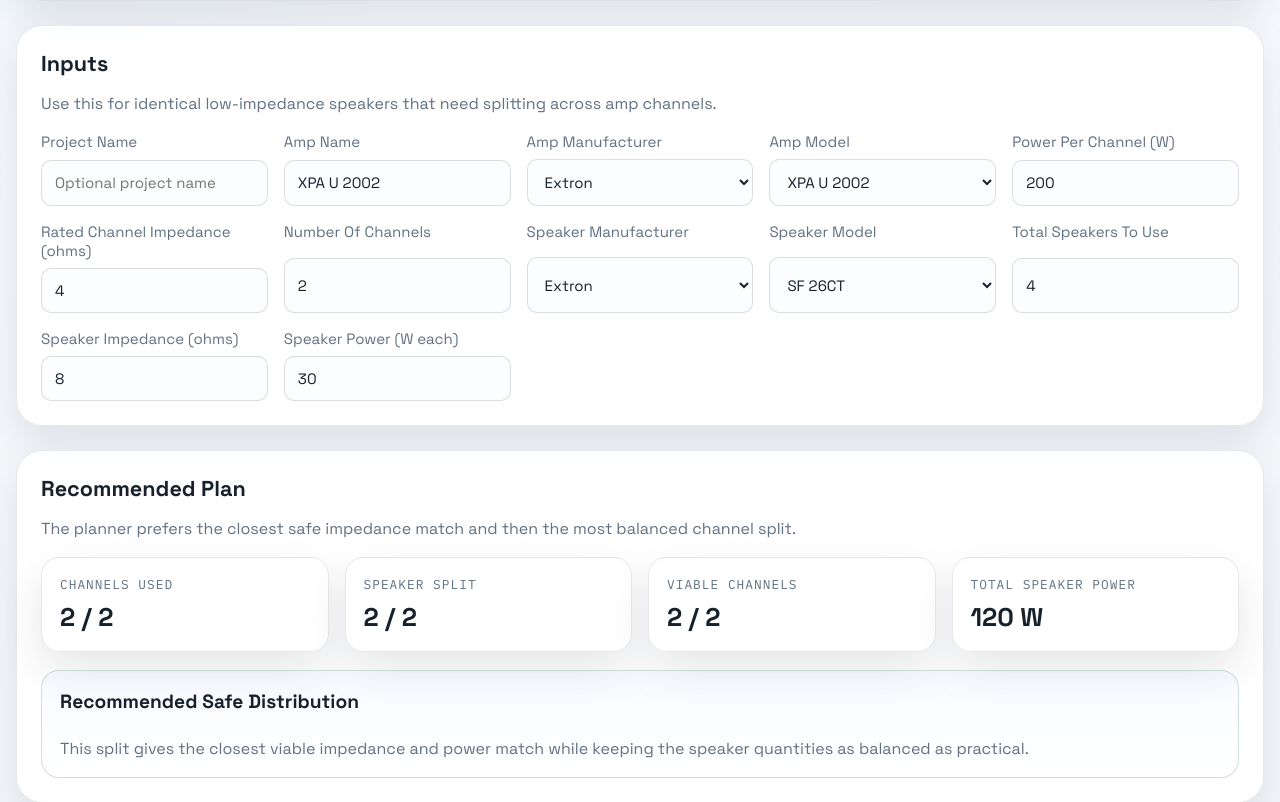
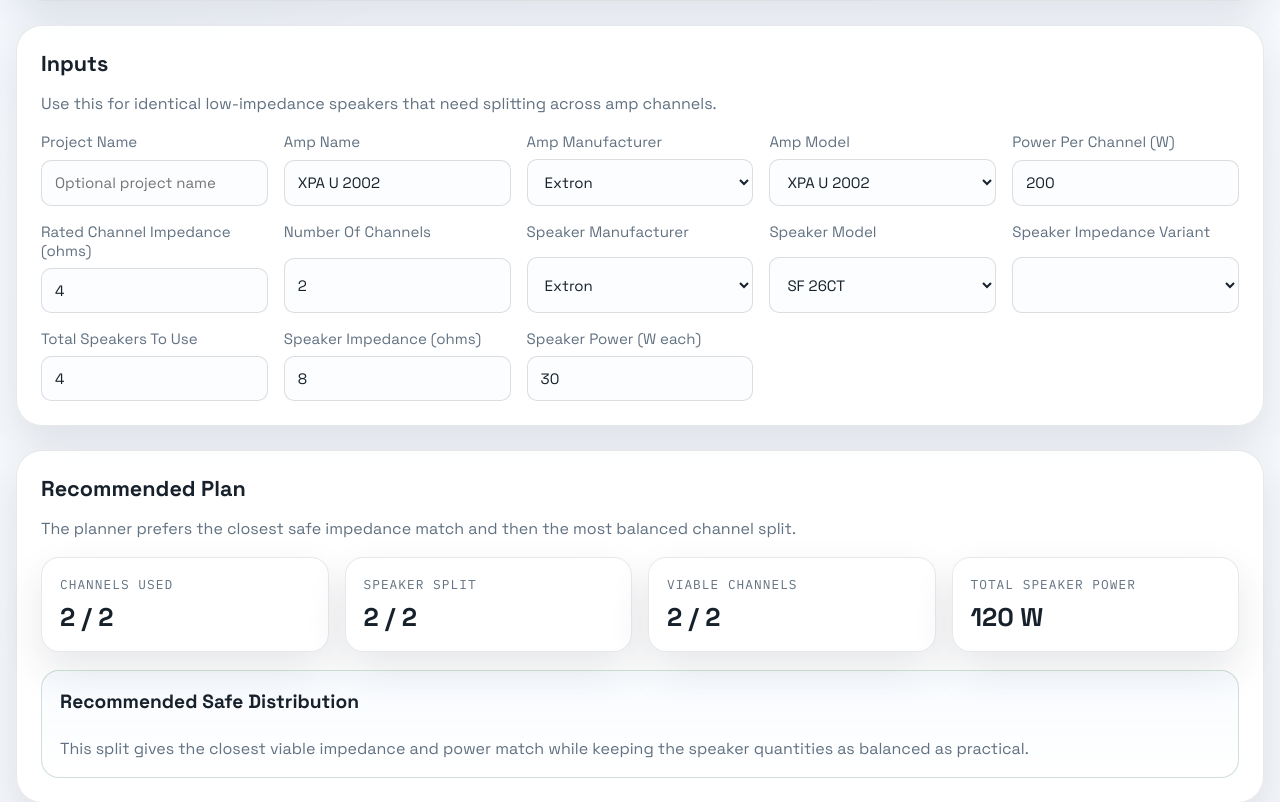
Before and after one commit to AVToolSet/FrontEnd, a Flask app: page /speaker-load-planner in a window 1280 px wide. Shown: the part 500-1302 px from the top of the page. Run offline with Flask 3, Linux system fonts and the light colour scheme; lists and menus that the app fills with data are empty.

Commit message:
Expand speaker planner catalogs and impedance variants

```diff
--- a/static/speaker_load_planner/app.js
+++ b/static/speaker_load_planner/app.js
@@ -7,7 +7,11 @@ const AMP_CATALOG = {
       { model: "XPA U 2002", powerPerChannel: 200, ratedImpedance: 4, channelCount: 2 },
       { model: "XPA U 2004", powerPerChannel: 200, ratedImpedance: 4, channelCount: 4 },
       { model: "XPA 1002", powerPerChannel: 100, ratedImpedance: 8, channelCount: 2 },
+      { model: "XPA 1004", powerPerChannel: 100, ratedImpedance: 8, channelCount: 4 },
+      { model: "XPA 2002", powerPerChannel: 200, ratedImpedance: 8, channelCount: 2 },
+      { model: "XPA 2004", powerPerChannel: 200, ratedImpedance: 8, channelCount: 4 },
       { model: "XPA 2003C 70V", powerPerChannel: 200, ratedImpedance: 4, channelCount: 3 },
+      { model: "XPA 4002", powerPerChannel: 400, ratedImpedance: 8, channelCount: 2 },
     ],
   },
   qsc: {
@@ -17,6 +21,10 @@ const AMP_CATALOG = {
       { model: "CX-Q 4K8", powerPerChannel: 1200, ratedImpedance: 8, channelCount: 8 },
       { model: "SPA2-200", powerPerChannel: 200, ratedImpedance: 4, channelCount: 2 },
       { model: "PLD4.2", powerPerChannel: 300, ratedImpedance: 8, channelCount: 4 },
+      { model: "PLD4.3", powerPerChannel: 500, ratedImpedance: 8, channelCount: 4 },
+      { model: "PLD4.5", powerPerChannel: 625, ratedImpedance: 8, channelCount: 4 },
+      { model: "CXD4.2", powerPerChannel: 300, ratedImpedance: 8, channelCount: 4 },
+      { model: "CXD4.3", powerPerChannel: 500, ratedImpedance: 8, channelCount: 4 },
     ],
   },
   jbl: {
@@ -26,6 +34,9 @@ const AMP_CATALOG = {
       { model: "CSA 180Z", powerPerChannel: 80, ratedImpedance: 4, channelCount: 4 },
       { model: "CDi 2|300", powerPerChannel: 300, ratedImpedance: 4, channelCount: 2 },
       { model: "CDi 4|600", powerPerChannel: 600, ratedImpedance: 4, channelCount: 4 },
+      { model: "CDi 2|600", powerPerChannel: 600, ratedImpedance: 4, channelCount: 2 },
+      { model: "CDi 4|300", powerPerChannel: 300, ratedImpedance: 4, channelCount: 4 },
+      { model: "CSA 280Z", powerPerChannel: 80, ratedImpedance: 4, channelCount: 8 },
     ],
   },
   crestron: {
@@ -35,6 +46,8 @@ const AMP_CATALOG = {
       { model: "AMP-X50MP", powerPerChannel: 50, ratedImpedance: 4, channelCount: 4 },
       { model: "CNAMPX-16X60", powerPerChannel: 60, ratedImpedance: 8, channelCount: 16 },
       { model: "AMP-3210T", powerPerChannel: 210, ratedImpedance: 4, channelCount: 2 },
+      { model: "AMP-2210T", powerPerChannel: 120, ratedImpedance: 4, channelCount: 2 },
+      { model: "AMP-X150", powerPerChannel: 75, ratedImpedance: 8, channelCount: 2 },
     ],
   },
   crown: {
@@ -44,6 +57,9 @@ const AMP_CATALOG = {
       { model: "DCi 4|600", powerPerChannel: 600, ratedImpedance: 4, channelCount: 4 },
       { model: "XLS 1002", powerPerChannel: 350, ratedImpedance: 4, channelCount: 2 },
       { model: "XLS 1502", powerPerChannel: 525, ratedImpedance: 4, channelCount: 2 },
+      { model: "XLS 2002", powerPerChannel: 650, ratedImpedance: 4, channelCount: 2 },
+      { model: "XLS 2502", powerPerChannel: 775, ratedImpedance: 4, channelCount: 2 },
+      { model: "DCi 8|300", powerPerChannel: 300, ratedImpedance: 4, channelCount: 8 },
     ],
   },
 };
@@ -56,6 +72,10 @@ const SPEAKER_CATALOG = {
       { model: "SM 26", impedance: 8, wattage: 50 },
       { model: "SF 3C LP", impedance: 8, wattage: 16 },
       { model: "SM 28", impedance: 8, wattage: 100 },
+      { model: "SM 3", impedance: 8, wattage: 25 },
+      { model: "SM 5", impedance: 8, wattage: 50 },
+      { model: "SM 6", impedance: 8, wattage: 60 },
+      { model: "SI 26", impedance: 8, wattage: 100 },
     ],
   },
   qsc: {
@@ -65,6 +85,10 @@ const SPEAKER_CATALOG = {
       { model: "AD-C6T", impedance: 8, wattage: 30 },
       { model: "AC-S4T", impedance: 8, wattage: 30 },
       { model: "AD-P6T", impedance: 8, wattage: 60 },
+      { model: "AD-S8T", impedance: 8, wattage: 250 },
+      { model: "AD-C8T", impedance: 8, wattage: 60 },
+      { model: "AD-S12", impedance: 8, wattage: 400 },
+      { model: "AD-S282H", impedance: 8, wattage: 500 },
     ],
   },
   jbl: {
@@ -74,6 +98,39 @@ const SPEAKER_CATALOG = {
       { model: "Control 16C/T", impedance: 8, wattage: 60 },
       { model: "Control 26CT", impedance: 8, wattage: 150 },
       { model: "Control 28-1", impedance: 8, wattage: 175 },
+      { model: "Control 23-1", impedance: 8, wattage: 100 },
+      { model: "Control 24C/T", impedance: 8, wattage: 120 },
+      { model: "Control 47C/T", impedance: 8, wattage: 150 },
+      { model: "AC16", impedance: 8, wattage: 150 },
+    ],
+  },
+  "k-array": {
+    label: "K-Array",
+    models: [
+      { model: "Lyzard KZ1 I", impedanceOptions: [32], wattage: 10 },
+      { model: "Lyzard KZ14 I", impedanceOptions: [16], wattage: 100 },
+      { model: "Vyper KV25 II", impedanceOptions: [8, 16], wattage: 200 },
+      { model: "Vyper KV52 II", impedanceOptions: [8, 16], wattage: 400 },
+      { model: "Vyper KV102 II", impedanceOptions: [8], wattage: 800 },
+      { model: "Kobra KK52 I", impedanceOptions: [16], wattage: 500 },
+      { model: "Kobra KK102 I", impedanceOptions: [8], wattage: 1000 },
+      { model: "Python KP52 I", impedanceOptions: [16], wattage: 600 },
+      { model: "Python KP102 I", impedanceOptions: [8], wattage: 1200 },
+      { model: "Kayman KY52", impedanceOptions: [16], wattage: 500 },
+      { model: "Kayman KY102", impedanceOptions: [8], wattage: 1000 },
+      { model: "Domino KF26", impedanceOptions: [16], wattage: 1000 },
+      { model: "Domino KFC26", impedanceOptions: [16], wattage: 1000 },
+      { model: "Domino KF210", impedanceOptions: [8], wattage: 2000 },
+      { model: "Domino KF212", impedanceOptions: [8], wattage: 2400 },
+      { model: "Tornado KT2", impedanceOptions: [16, 32], wattage: 150 },
+      { model: "Tornado KT2C", impedanceOptions: [16, 32], wattage: 150 },
+      { model: "Tornado KT4", impedanceOptions: [16], wattage: 300 },
+      { model: "Tornado KT6", impedanceOptions: [8, 16], wattage: 500 },
+      { model: "Anakonda KAN200", impedanceOptions: [8], wattage: 900 },
+      { model: "Anakonda KAN200+", impedanceOptions: [8], wattage: 900 },
+      { model: "Anakonda KAN200+8", impedanceOptions: [8], wattage: 900 },
+      { model: "Koral KO70", impedanceOptions: [8], wattage: 300 },
+      { model: "Koral KO102", impedanceOptions: [8], wattage: 800 },
     ],
   },
   crestron: {
@@ -83,6 +140,9 @@ const SPEAKER_CATALOG = {
       { model: "SAROS IC8T-W-T-EACH", impedance: 8, wattage: 100 },
       { model: "SAROS PD6T-B-T-EACH", impedance: 8, wattage: 60 },
       { model: "SAROS IC4T-W-T-EACH", impedance: 8, wattage: 30 },
+      { model: "SAROS IC6-W-T-EACH", impedance: 8, wattage: 60 },
+      { model: "SAROS IC8-W-T-EACH", impedance: 8, wattage: 100 },
+      { model: "SAROS LBP-6T-B-T-EACH", impedance: 8, wattage: 60 },
     ],
   },
   crown: {
@@ -92,6 +152,8 @@ const SPEAKER_CATALOG = {
       { model: "ComTech wall speaker", impedance: 8, wattage: 60 },
       { model: "CDi install speaker", impedance: 8, wattage: 120 },
       { model: "DriveCore monitor speaker", impedance: 8, wattage: 150 },
+      { model: "DCi demo monitor", impedance: 8, wattage: 200 },
+      { model: "XLS install speaker", impedance: 8, wattage: 250 },
     ],
   },
 };
@@ -106,6 +168,7 @@ const DEFAULTS = {
   channelCount: "2",
   speakerBrand: "extron",
   speakerModelSelect: "0",
+  speakerImpedanceVariant: "",
   speakerCount: "4",
   speakerImpedance: "8",
   speakerWattage: "30",
@@ -123,6 +186,8 @@ const elements = {
   speakerBrand: document.querySelector("#speaker-brand"),
   speakerModelSelect: document.querySelector("#speaker-model-select"),
   speakerModelGroup: document.querySelector("#speaker-model-group"),
+  speakerImpedanceVariant: document.querySelector("#speaker-impedance-variant"),
+  speakerImpedanceVariantGroup: document.querySelector("#speaker-impedance-variant-group"),
   speakerCount: document.querySelector("#speaker-count"),
   speakerImpedance: document.querySelector("#speaker-impedance"),
   speakerWattage: document.querySelector("#speaker-wattage"),
@@ -183,6 +248,7 @@ function getInputState() {
     channelCount: elements.channelCount.value,
     speakerBrand: elements.speakerBrand.value,
     speakerModelSelect: elements.speakerModelSelect.value,
+    speakerImpedanceVariant: elements.speakerImpedanceVariant.value,
     speakerCount: elements.speakerCount.value,
     speakerImpedance: elements.speakerImpedance.value,
     speakerWattage: elements.speakerWattage.value,
@@ -229,7 +295,24 @@ function applySpeakerModel() {
     return;
   }
 
-  elements.speakerImpedance.value = String(selectedModel.impedance);
+  const impedanceOptions = selectedModel.impedanceOptions || (selectedModel.impedance ? [selectedModel.impedance] : []);
+  if (impedanceOptions.length > 1) {
+    elements.speakerImpedanceVariantGroup.hidden = false;
+    elements.speakerImpedanceVariant.innerHTML = impedanceOptions
+      .map((value) => `<option value="${value}">${value} ohms</option>`)
+      .join("");
+    if (!impedanceOptions.map(String).includes(elements.speakerImpedanceVariant.value)) {
+      elements.speakerImpedanceVariant.value = String(impedanceOptions[0]);
+    }
+    elements.speakerImpedance.value = elements.speakerImpedanceVariant.value;
+    elements.speakerImpedance.readOnly = true;
+  } else {
+    elements.speakerImpedanceVariantGroup.hidden = true;
+    elements.speakerImpedanceVariant.innerHTML = "";
+    elements.speakerImpedanceVariant.value = impedanceOptions.length ? String(impedanceOptions[0]) : "";
+    elements.speakerImpedance.value = impedanceOptions.length ? String(impedanceOptions[0]) : "";
+    elements.speakerImpedance.readOnly = elements.speakerBrand.value !== "custom";
+  }
   elements.speakerWattage.value = String(selectedModel.wattage);
 }
 
@@ -240,6 +323,7 @@ function syncCatalogMode() {
   elements.ampModelGroup.hidden = ampIsManual;
   elements.speakerModelGroup.hidden = speakerIsManual;
   elements.ampName.readOnly = !ampIsManual;
+  elements.speakerImpedance.readOnly = !speakerIsManual;
 
   if (!ampIsManual) {
     applyAmpModel();
@@ -247,6 +331,9 @@ function syncCatalogMode() {
 
   if (!speakerIsManual) {
     applySpeakerModel();
+  } else {
+    elements.speakerImpedanceVariantGroup.hidden = true;
+    elements.speakerImpedanceVariant.innerHTML = "";
   }
 }
 
@@ -264,6 +351,7 @@ function restoreDraft() {
 function getInputs() {
   const ampModel = getCatalogModel(AMP_CATALOG, elements.ampBrand.value, elements.ampModelSelect.value);
   const speakerModel = getCatalogModel(SPEAKER_CATALOG, elements.speakerBrand.value, elements.speakerModelSelect.value);
+  const selectedSpeakerImpedance = elements.speakerImpedanceVariant.value || elements.speakerImpedance.value;
 
   return {
     projectName: elements.projectName.value.trim(),
@@ -276,7 +364,7 @@ function getInputs() {
     speakerBrand: elements.speakerBrand.value,
     speakerModelName: speakerModel?.model || "",
     speakerCount: Math.max(1, Number.parseInt(elements.speakerCount.value, 10) || 1),
-    speakerImpedance: Math.max(0, Number.parseFloat(elements.speakerImpedance.value) || 0),
+    speakerImpedance: Math.max(0, Number.parseFloat(selectedSpeakerImpedance) || 0),
     speakerWattage: Math.max(0, Number.parseFloat(elements.speakerWattage.value) || 0),
   };
 }
@@ -737,6 +825,11 @@ elements.speakerModelSelect.addEventListener("change", () => {
   updatePlanner();
 });
 
+elements.speakerImpedanceVariant.addEventListener("change", () => {
+  elements.speakerImpedance.value = elements.speakerImpedanceVariant.value;
+  updatePlanner();
+});
+
 [elements.projectName, elements.ampName, elements.powerPerChannel, elements.ratedImpedance, elements.channelCount, elements.speakerCount, elements.speakerImpedance, elements.speakerWattage]
   .forEach((input) => {
     input.addEventListener("input", updatePlanner);
@@ -749,9 +842,14 @@ elements.resetForm.addEventListener("click", resetForm);
 restoreDraft();
 const restoredAmpModel = elements.ampModelSelect.value || DEFAULTS.ampModelSelect;
 const restoredSpeakerModel = elements.speakerModelSelect.value || DEFAULTS.speakerModelSelect;
+const restoredSpeakerImpedanceVariant = elements.speakerImpedanceVariant.value || DEFAULTS.speakerImpedanceVariant;
 renderCatalogOptions(elements.ampModelSelect, AMP_CATALOG, elements.ampBrand.value);
 renderCatalogOptions(elements.speakerModelSelect, SPEAKER_CATALOG, elements.speakerBrand.value);
 elements.ampModelSelect.value = restoredAmpModel;
 elements.speakerModelSelect.value = restoredSpeakerModel;
 syncCatalogMode();
+if (!elements.speakerImpedanceVariantGroup.hidden && restoredSpeakerImpedanceVariant) {
+  elements.speakerImpedanceVariant.value = restoredSpeakerImpedanceVariant;
+  elements.speakerImpedance.value = restoredSpeakerImpedanceVariant;
+}
 updatePlanner();
--- a/templates/speaker_load_planner/index.html
+++ b/templates/speaker_load_planner/index.html
@@ -79,6 +79,7 @@
               <option value="extron" selected>Extron</option>
               <option value="qsc">QSC</option>
               <option value="jbl">JBL</option>
+              <option value="k-array">K-Array</option>
               <option value="crestron">Crestron</option>
               <option value="crown">Crown</option>
             </select>
@@ -86,6 +87,10 @@
           <label id="speaker-model-group">
             Speaker Model
             <select id="speaker-model-select"></select>
+          </label>
+          <label id="speaker-impedance-variant-group">
+            Speaker Impedance Variant
+            <select id="speaker-impedance-variant"></select>
           </label>
           <label>
             Total Speakers To Use
```
